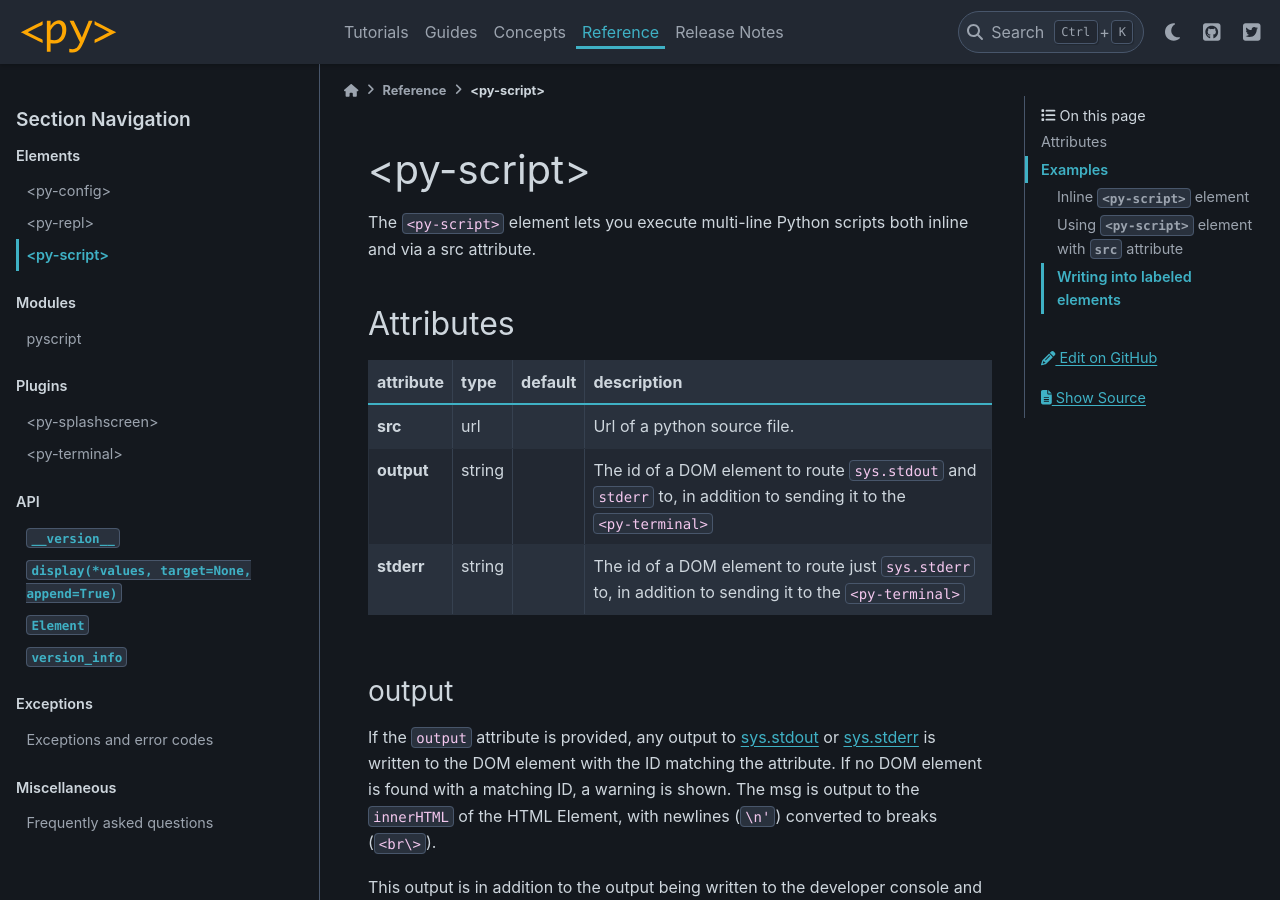
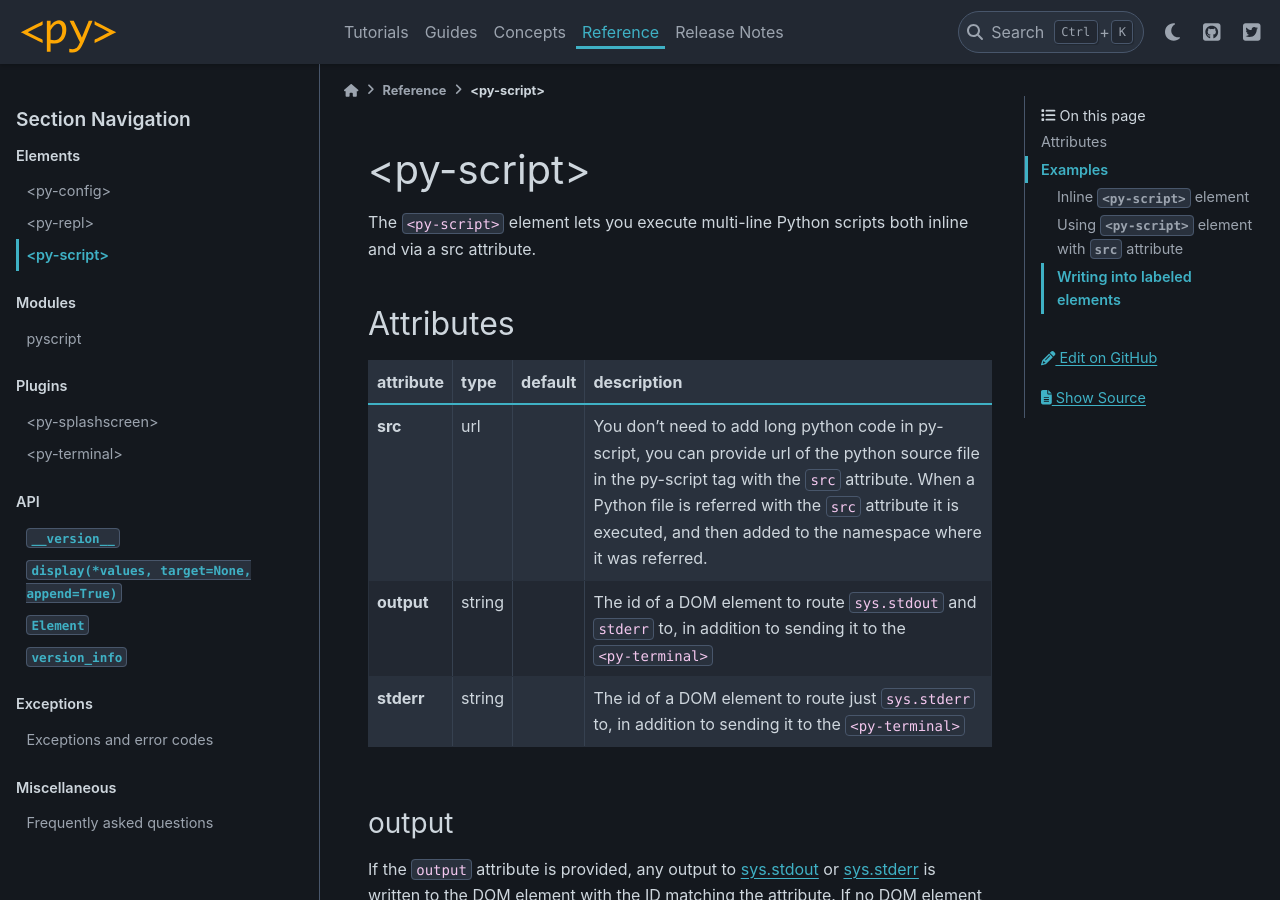
Before and after one commit to pyscript/pyscript, a Sphinx documentation site: the page built from docs/reference/elements/py-script.md, in a window 1280 px wide and 900 px high. Built offline with Sphinx 7.4.7 and the PyData theme 0.15.4, drawn with Linux system fonts in a browser that asks for light colours.

Commit message:
Add description of src attribute to py-script (#1136)
* Added description of src attribute to py-script

* Description for py-script src attribute

* resolved mistake of raised by pre-commit

* Update docs/reference/elements/py-script.md

---------

Co-authored-by: Fábio Rosado <hello@fabiorosado.dev>

```diff
--- a/docs/reference/elements/py-script.md
+++ b/docs/reference/elements/py-script.md
@@ -6,7 +6,7 @@
 
 | attribute | type   | default | description                  |
 |-----------|--------|---------|------------------------------|
-| **src**   | url    |         | Url of a python source file. |
+| **src**   | url    |         | You don't need to add long python code in py-script, you can provide url of the python source file in the py-script tag with the `src` attribute. When a Python file is referred with the `src` attribute it is executed, and then added to the namespace where it was referred. |
 | **output**| string |         | The id of a DOM element to route `sys.stdout` and `stderr` to, in addition to sending it to the `<py-terminal>`|
 | **stderr**| string |         | The id of a DOM element to route just `sys.stderr` to, in addition to sending it to the `<py-terminal>`|
 
```
